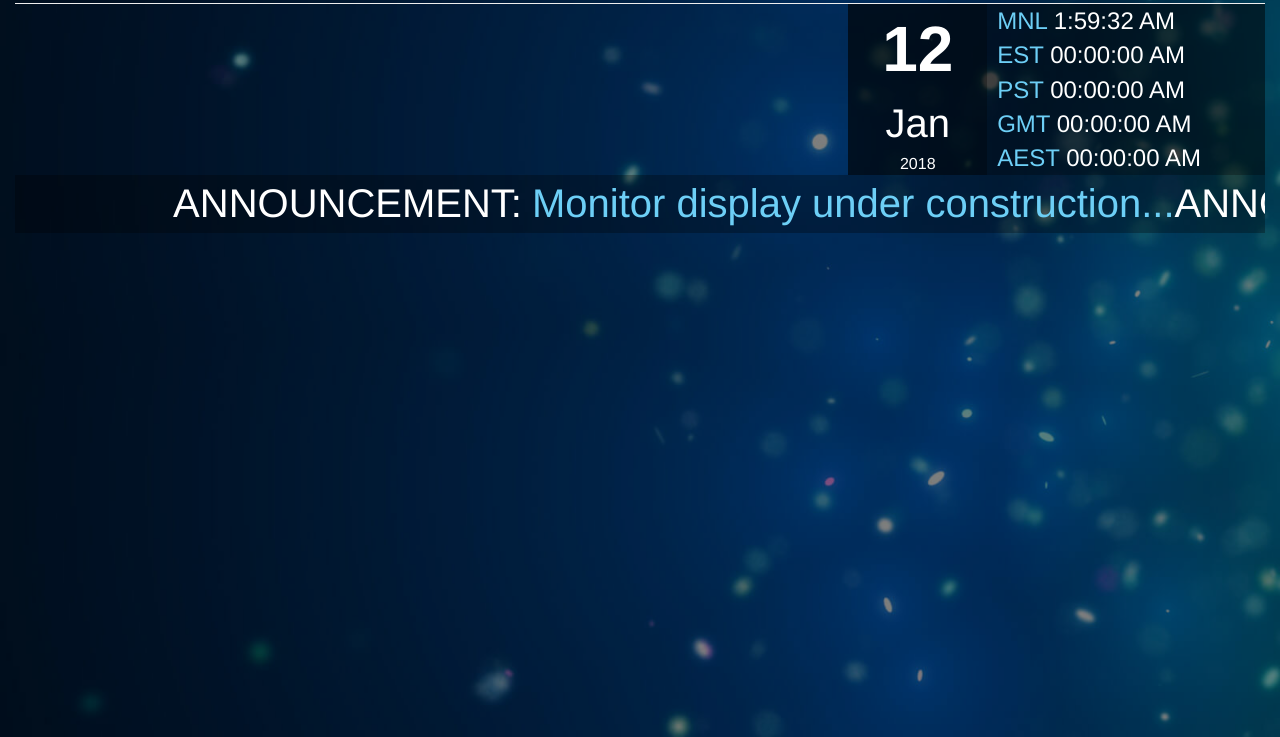
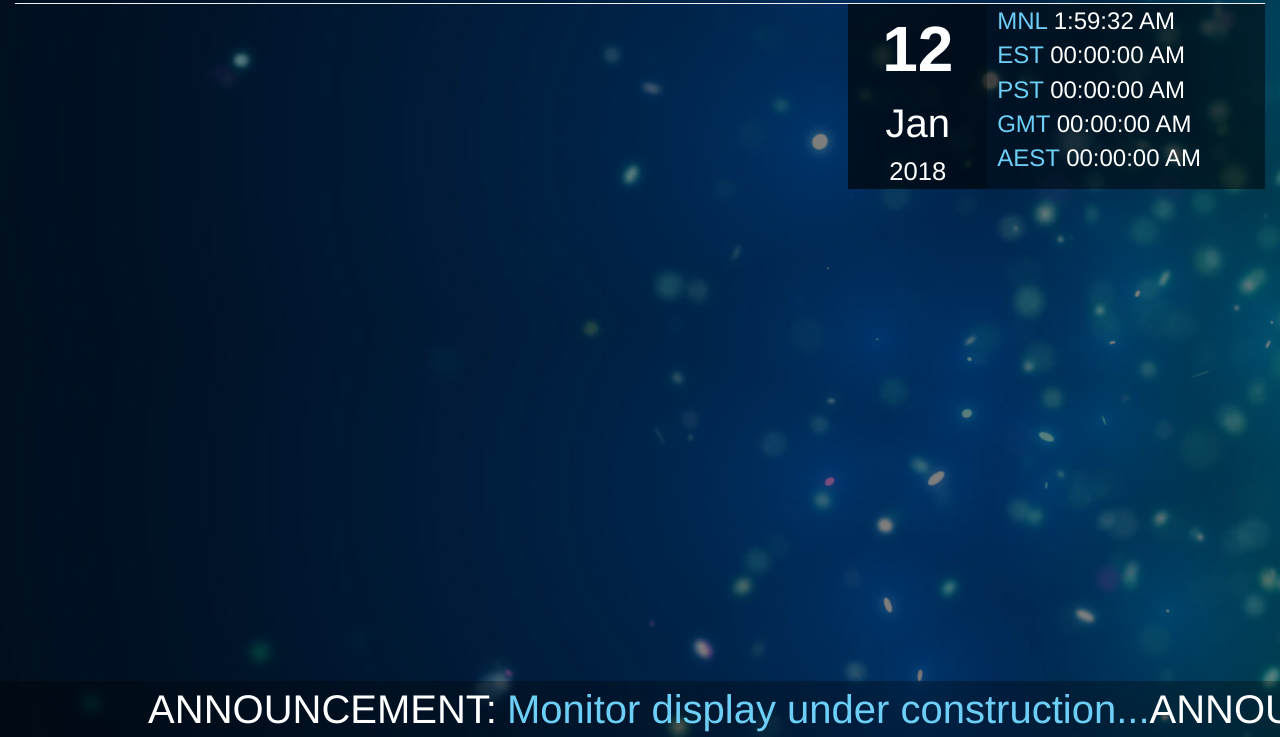
Before and after one commit to rippler7/monitor, a PHP site: page / in a window 1280 px wide. Shown: the part 63-800 px from the top of the page. Run offline with PHP 8.4, Linux system fonts and the light colour scheme; some libraries are stand-ins or nearby versions.

Commit message:
1/12/2018 9:59AM

```diff
--- a/css/style.css
+++ b/css/style.css
@@ -114,10 +114,8 @@ hr{
 }
 
 #bigYear{
-	font-size:2vh;
+	font-size:3.2vh;
 }
-
-
 
 .globalTZone{
 	color:#FFF;
@@ -129,22 +127,25 @@ hr{
 	width:100%;
 	background-color: rgba(0,0,0,0.3);
 	font-size:5vh;
-	height:3%;
+	height:7%;
 	display:block;
+	position: absolute;
+	bottom:0px;
+	left:0px;
 }
 
 /* liScroll styles */
 
 .tickercontainer { /* the outer div with the black border */
 width: 100%;
-height: 3%;
+height: 100%;
 margin: 0;
 padding: 0;
 overflow: hidden;
 }
 .tickercontainer .mask { /* that serves as a mask. so you get a sort of padding both left and right */
 position: relative;
-left: 10px;
+left: 0px;
 width: 100%;
 overflow: hidden;
 }
```
